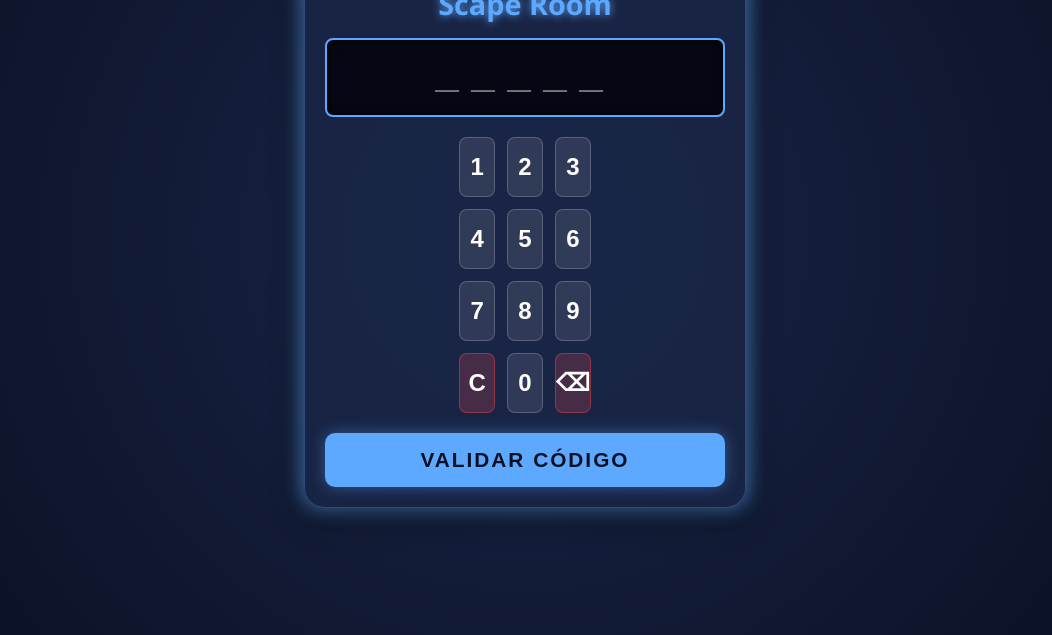
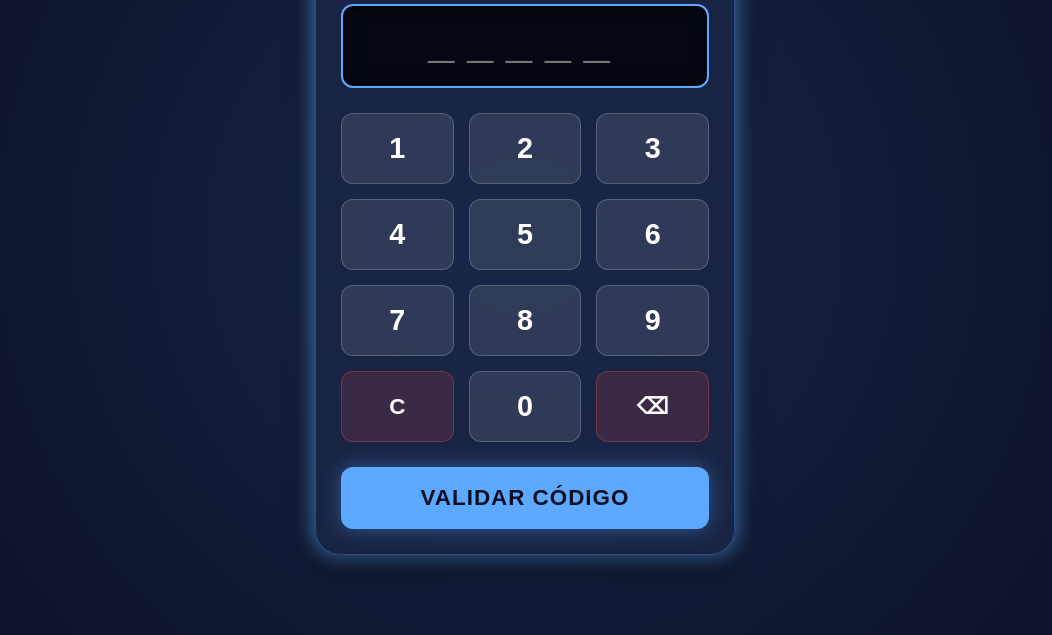
Before and after one commit to wfelix5/Scape_room_web, a plain HTML site: page index.html in a window 1280 px wide. Shown: the part 165-800 px from the top of the page, without its empty margins (115-1167 px from the left). Drawn offline with Linux system fonts and the light colour scheme.

Commit message:
Update index.html
Corrección de tamaño de los números

```diff
--- a/index.html
+++ b/index.html
@@ -3,7 +3,7 @@
 <head>
 <meta charset="UTF-8">
 <meta name="viewport" content="width=device-width, initial-scale=1.0, user-scalable=no">
-<title>Escape Room</title>
+<title>Escape Room | Saber Logístico</title>
 
 <style>
     :root {
@@ -28,108 +28,121 @@
         align-items: center;
         justify-content: center;
         overflow: hidden;
-        user-select: none; /* Evita que se seleccione texto al tocar rápido */
+        user-select: none;
     }
 
     .container {
-        padding: 20px; /* Reducido un poco para dar espacio al teclado */
-        border-radius: 20px;
+        /* Ajuste: un poco más de ancho máximo para dar aire */
+        padding: 25px;
+        border-radius: 25px;
         background: rgba(26, 38, 71, 0.85);
         box-shadow: 0 10px 30px rgba(0, 0, 0, 0.5), 0 0 20px var(--color-primario);
         width: 90%;
-        max-width: 400px; /* Un poco más estrecho para parecer un panel */
+        max-width: 420px; /* Un poco más ancho */
         text-align: center;
         backdrop-filter: blur(10px);
         border: 1px solid rgba(92, 169, 255, 0.3);
+        box-sizing: border-box;
     }
 
     h1 {
-        font-size: 1.8rem;
+        font-size: 2rem; /* Texto un poco más grande */
         text-align: center;
         color: var(--color-primario);
         text-shadow: 0 0 8px var(--color-primario);
-        margin: 0 0 15px 0;
+        margin: 0 0 20px 0;
+        font-weight: bold;
     }
 
     p {
-        font-size: 1rem;
+        font-size: 1.1rem;
         color: var(--color-secundario);
-        opacity: 0.8;
-        margin-bottom: 15px;
+        opacity: 0.9;
+        margin-bottom: 20px;
     }
 
     /* INPUT (Pantalla del código) */
     input {
-        margin-bottom: 20px;
+        margin-bottom: 25px;
         padding: 15px;
-        font-size: 2.5rem;
+        font-size: 2.8rem; /* Números más grandes en pantalla */
         width: 100%;
         box-sizing: border-box;
-        border-radius: 8px;
+        border-radius: 12px;
         border: 2px solid var(--color-primario);
-        background: #050814; /* Fondo muy oscuro para parecer pantalla LCD */
+        background: #050814;
         color: #fff;
         text-align: center;
         letter-spacing: 12px;
         outline: none;
-        box-shadow: inset 0 0 10px rgba(0,0,0,0.8);
-        font-family: monospace; /* Fuente tipo código */
-        pointer-events: none; /* Evita que salga el teclado del celular */
+        box-shadow: inset 0 0 15px rgba(0,0,0,0.8);
+        font-family: monospace;
+        pointer-events: none;
     }
 
     /* TECLADO NUMÉRICO (Grid) */
     .keypad {
         display: grid;
-        grid-template-columns: repeat(3, 1fr); /* 3 columnas */
-        gap: 12px;
-        margin-bottom: 20px;
+        grid-template-columns: repeat(3, 1fr); /* 3 columnas iguales */
+        gap: 15px; /* MEJORA: Más espacio entre botones */
+        margin-bottom: 25px;
+        width: 100%; /* MEJORA: Ocupar todo el ancho disponible */
+        box-sizing: border-box;
     }
 
     /* Botones del teclado numérico */
     .key {
-        padding: 15px 0;
-        font-size: 1.5rem;
+        width: 100%; /* Asegura que el botón llene su celda */
+        padding: 18px 0; /* Ajuste vertical para que no se vean tan estirados */
+        font-size: 1.8rem; /* Números más legibles */
         background: rgba(255, 255, 255, 0.1);
         border: 1px solid rgba(255, 255, 255, 0.2);
         color: white;
-        border-radius: 8px;
+        border-radius: 12px; /* Bordes más suaves */
         cursor: pointer;
         transition: 0.1s;
         font-weight: bold;
+        display: flex; /* Centrado perfecto */
+        align-items: center;
+        justify-content: center;
     }
     .key:active {
         background: var(--color-primario);
         color: #000;
         transform: scale(0.95);
+        border-color: var(--color-primario);
     }
 
     /* Botón de borrar (C) y retroceso (<) */
     .key-action {
-        background: rgba(255, 77, 77, 0.2);
-        border-color: rgba(255, 77, 77, 0.4);
+        background: rgba(255, 77, 77, 0.15);
+        border-color: rgba(255, 77, 77, 0.3);
+        font-size: 1.4rem; /* Iconos un poco más pequeños que los números */
     }
     .key-action:active {
         background: var(--color-error);
+        color: white;
     }
 
     /* Botón Principal (VALIDAR) */
     .btn-main {
         width: 100%;
-        padding: 15px;
-        font-size: 1.3rem;
-        border-radius: 10px;
+        padding: 18px;
+        font-size: 1.4rem;
+        border-radius: 12px;
         border: none;
         cursor: pointer;
         background: var(--color-primario);
-        color: var(--color-fondo);
-        font-weight: bold;
-        box-shadow: 0 0 15px rgba(92, 169, 255, 0.4);
+        color: #0a0f24; /* Texto oscuro para contraste */
+        font-weight: 800; /* Extra negrita */
+        box-shadow: 0 0 20px rgba(92, 169, 255, 0.4);
         transition: 0.2s;
         text-transform: uppercase;
-        letter-spacing: 2px;
+        letter-spacing: 1px;
     }
     .btn-main:active {
         transform: scale(0.98);
+        box-shadow: 0 0 10px rgba(92, 169, 255, 0.2);
     }
 
     /* PANTALLAS FINALES */
@@ -145,7 +158,7 @@
     }
 
     #main, #final, #incorrecto {
-        display: none; /* Se maneja con JS */
+        display: none;
         flex-direction: column;
         align-items: center;
         width: 100%;
@@ -156,9 +169,10 @@
 
     /* Ajustes para móviles muy pequeños */
     @media (max-width: 380px) {
-        .container { padding: 15px; }
-        input { font-size: 2rem; letter-spacing: 8px; }
-        .key { padding: 12px 0; font-size: 1.3rem; }
+        .container { padding: 15px; width: 95%; }
+        input { font-size: 2.2rem; letter-spacing: 8px; }
+        .key { padding: 15px 0; font-size: 1.5rem; }
+        h1 { font-size: 1.5rem; }
     }
 
 </style>
@@ -192,7 +206,7 @@
 
     <div id="final">
         <h1>¡HAS LOGRADO ESCAPAR!</h1>
-        <button class="btn-main" style="background: var(--color-exito);" id="reiniciarBtn">SALIR</button>
+        <button class="btn-main" style="background: var(--color-exito); color: #0a0f24;" id="reiniciarBtn">SALIR</button>
     </div>
 
     <div id="incorrecto">
@@ -220,7 +234,7 @@ window.addEventListener('resize', setAppHeight);
 const input = document.getElementById("codigo");
 
 function agregarNumero(num) {
-    if (input.value.length < 5) { // Límite de 5 dígitos
+    if (input.value.length < 5) {
         input.value += num;
     }
 }
@@ -233,16 +247,11 @@ function borrarUno() {
     input.value = input.value.slice(0, -1);
 }
 
-// Asignar eventos a las teclas numéricas (0-9)
+// Asignar eventos a las teclas
 document.querySelectorAll('.key').forEach(boton => {
-    // Si es un número (no tiene ID especial)
     if (!boton.id) {
         const numero = boton.innerText;
-
-        // Click normal
         boton.addEventListener('click', () => agregarNumero(numero));
-
-        // Touchend para iOS (respuesta rápida)
         boton.addEventListener('touchend', (e) => {
             e.preventDefault();
             agregarNumero(numero);
@@ -250,11 +259,10 @@ document.querySelectorAll('.key').forEach(boton => {
     }
 });
 
-// Botones de borrar del teclado
+// Botones de acción (C y Borrar)
 const btnC = document.getElementById("btnBorrarTodo");
 const btnBack = document.getElementById("btnBorrarUno");
 
-// Eventos borrar
 btnC.addEventListener('click', borrarTodo);
 btnC.addEventListener('touchend', (e) => { e.preventDefault(); borrarTodo(); });
 
@@ -262,7 +270,7 @@ btnBack.addEventListener('click', borrarUno);
 btnBack.addEventListener('touchend', (e) => { e.preventDefault(); borrarUno(); });
 
 
-// --- LÓGICA DE VALIDACIÓN ---
+// --- VALIDACIÓN ---
 function verificar() {
     const val = input.value;
     if (val === codigoCorrecto) {
@@ -289,17 +297,16 @@ function cambiarPantalla(idMostrar) {
     document.getElementById(idMostrar).style.display = "flex";
 }
 
-// Asignar eventos a los botones principales (Validar, Reiniciar, Reintentar)
+// Botones Principales
 const validarBtn = document.getElementById("validarBtn");
 const reiniciarBtn = document.getElementById("reiniciarBtn");
 const reintentarBtn = document.getElementById("reintentarBtn");
 
-// Click
 validarBtn.addEventListener('click', verificar);
 reiniciarBtn.addEventListener('click', reiniciar);
 reintentarBtn.addEventListener('click', reintentar);
 
-// Touchend (iOS Fix)
+// FIX iOS
 validarBtn.addEventListener('touchend', (e) => { e.preventDefault(); verificar(); });
 reiniciarBtn.addEventListener('touchend', (e) => { e.preventDefault(); reiniciar(); });
 reintentarBtn.addEventListener('touchend', (e) => { e.preventDefault(); reintentar(); });
```
